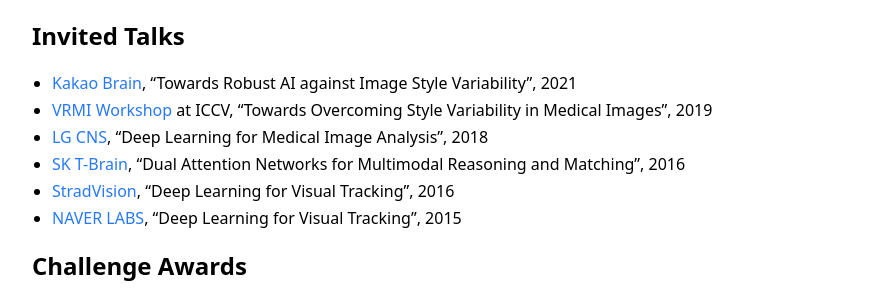
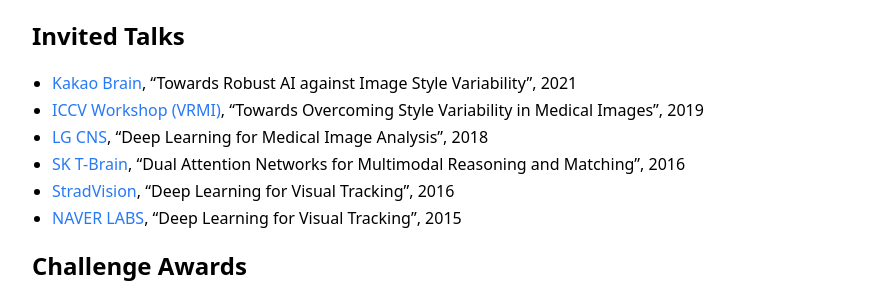
Before and after one commit to gholste/hyeonseobnam.github.io, a Jekyll site: the page built from index.md, in a window 1280 px wide. Shown: the part 1499-1793 px from the top of the page, without its empty margins (198-1081 px from the left). Built offline with Jekyll 4.4.1, drawn with Linux system fonts in a browser that asks for light colours.

```diff
--- a/index.md
+++ b/index.md
@@ -66,7 +66,7 @@ My research interests include computer vision and deep learning with particular
 
 ## Invited Talks
 - [Kakao Brain](https://www.kakaobrain.com/), "Towards Robust AI against Image Style Variability", 2021
-- [VRMI Workshop](https://sites.google.com/view/iccv19-vrmi) at ICCV, "Towards Overcoming Style Variability in Medical Images", 2019
+- [ICCV Workshop (VRMI)](https://sites.google.com/view/iccv19-vrmi), "Towards Overcoming Style Variability in Medical Images", 2019
 - [LG CNS](https://www.lgcns.com/En/Home), "Deep Learning for Medical Image Analysis", 2018
 - [SK T-Brain](https://www.skt.ai/index.do), "Dual Attention Networks for Multimodal Reasoning and Matching", 2016
 - [StradVision](https://stradvision.com/), "Deep Learning for Visual Tracking", 2016
```
